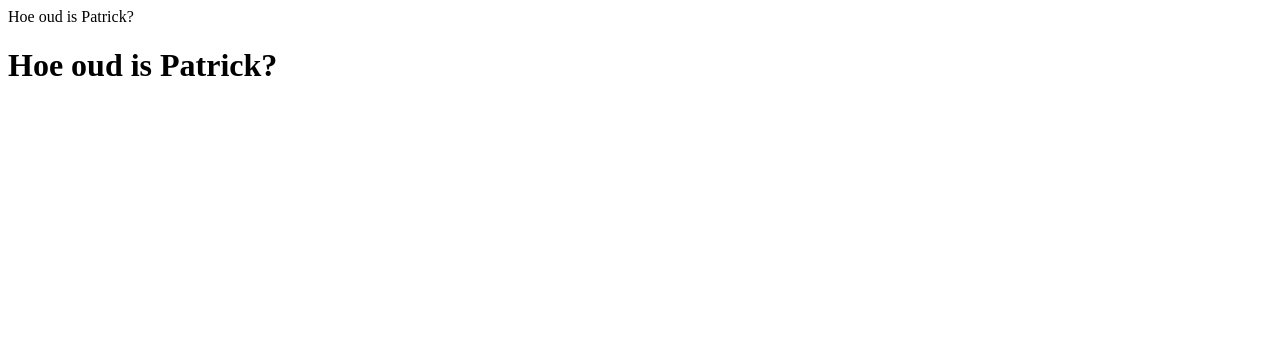
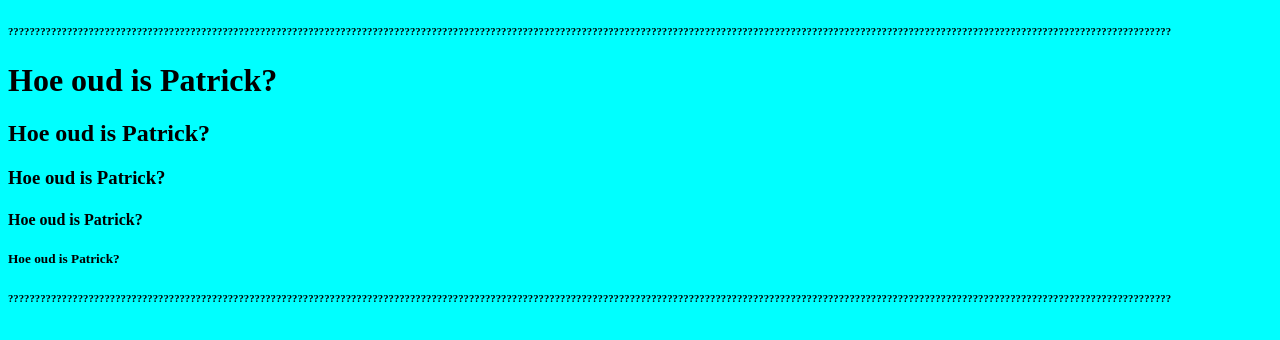
Before and after one commit to KijkEr/hoip, a plain HTML site: page html/index.html in a window 1280 px wide. Drawn offline with Linux system fonts and the light colour scheme.

Commit message:
Updated index.html

```diff
--- a/html/index.html
+++ b/html/index.html
@@ -1,9 +1,12 @@
 <!DOCTYPE html>
 <html>
-    <head>
-        Hoe oud is Patrick?
-    </head>
-    <body>
+    <body bgcolor="cyan">
+	<h6>?????????????????????????????????????????????????????????????????????????????????????????????????????????????????????????????????????????????????????????????????????????????????????????????????????????????????????????</h6>
         <h1>Hoe oud is Patrick?</h1>
+	<h2>Hoe oud is Patrick?</h1>
+	<h3>Hoe oud is Patrick?</h3>
+	<h4>Hoe oud is Patrick?</h4>
+	<h5>Hoe oud is Patrick?</h5>
+	<h6>?????????????????????????????????????????????????????????????????????????????????????????????????????????????????????????????????????????????????????????????????????????????????????????????????????????????????????????</h6>
     </body>
 </html>
```
